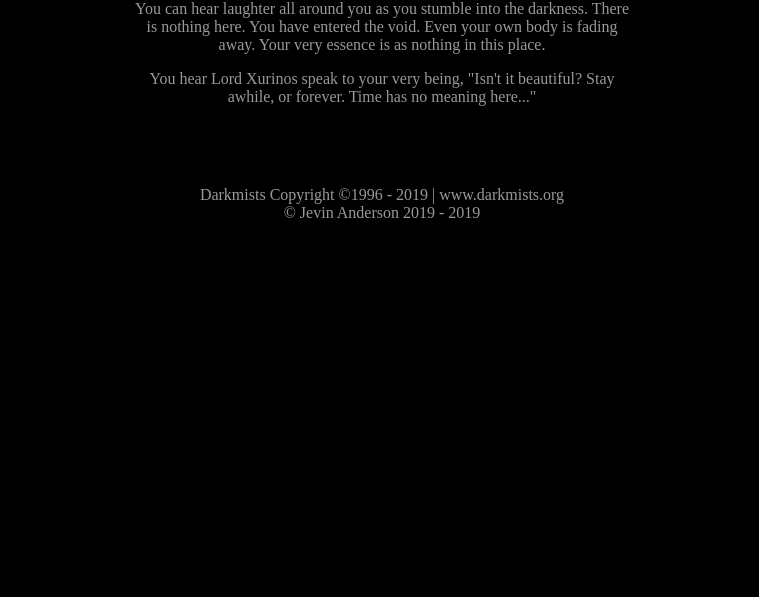
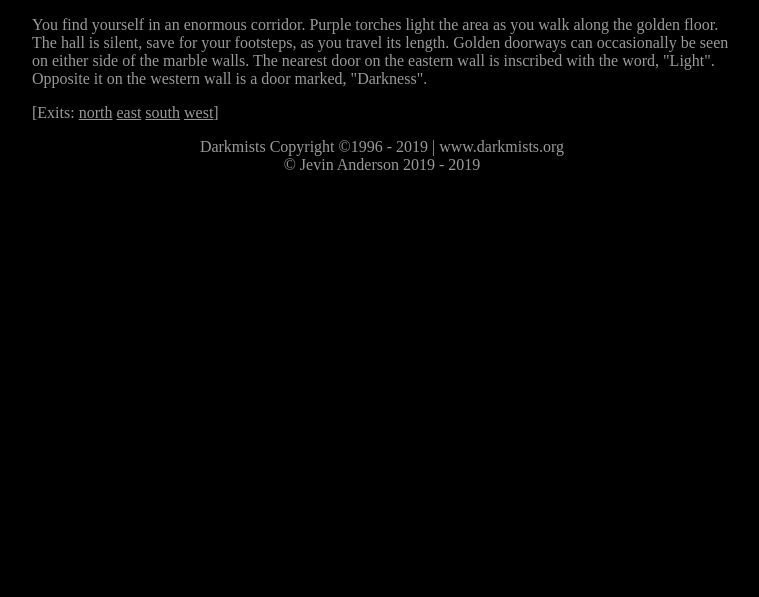
Before and after one commit to JevinAnderson/DM-Memorial, a Gatsby site: page /valhalla/hall-3 in a window 1280 px wide. Before the commit this address had no page. Shown: the part 203-800 px from the top of the page, without its empty margins (258-1017 px from the left). Built offline with nearby package versions, Linux system fonts and the light colour scheme; Gatsby itself is replaced by a stand-in of ours.

Commit message:
Added third hall

```diff
--- a/src/pages/valhalla/hall-2.js
+++ b/src/pages/valhalla/hall-3.js
@@ -16,14 +16,14 @@ const Hall = () => (
         as you walk along the golden floor. The hall is silent, save for your
         footsteps, as you travel its length. Golden doorways can occasionally be
         seen on either side of the marble walls. The nearest door on the eastern
-        wall is inscribed with the word, "Domination". Opposite it on the western
-        wall is a door marked, "Virtue".
+        wall is inscribed with the word, "Light". Opposite it on the western
+        wall is a door marked, "Darkness".
       </p>
       <Exits>
-        <Link to="/valhalla/hall-3">north</Link>
-        <Link to="/valhalla/fortress">east</Link>
-        <Link to="/valhalla/hall">south</Link>
-        <Link to="/valhalla/castle">west</Link>
+        <Link to="/valhalla/hall-4">north</Link>
+        <Link to="/valhalla/dome">east</Link>
+        <Link to="/valhalla/hall-2">south</Link>
+        <Link to="/valhalla/cave">west</Link>
       </Exits>
     </Room>
   </Layout>
```
